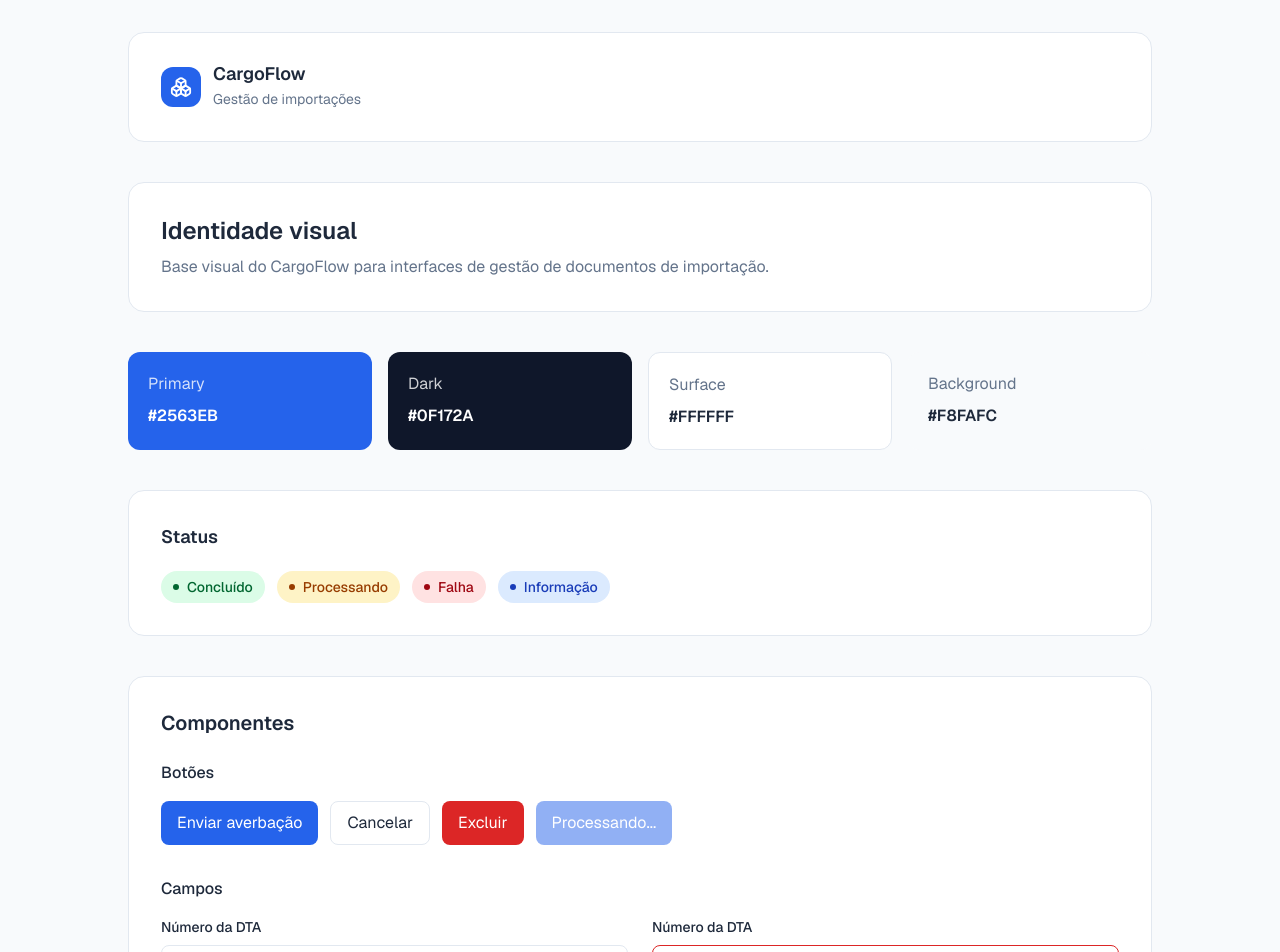
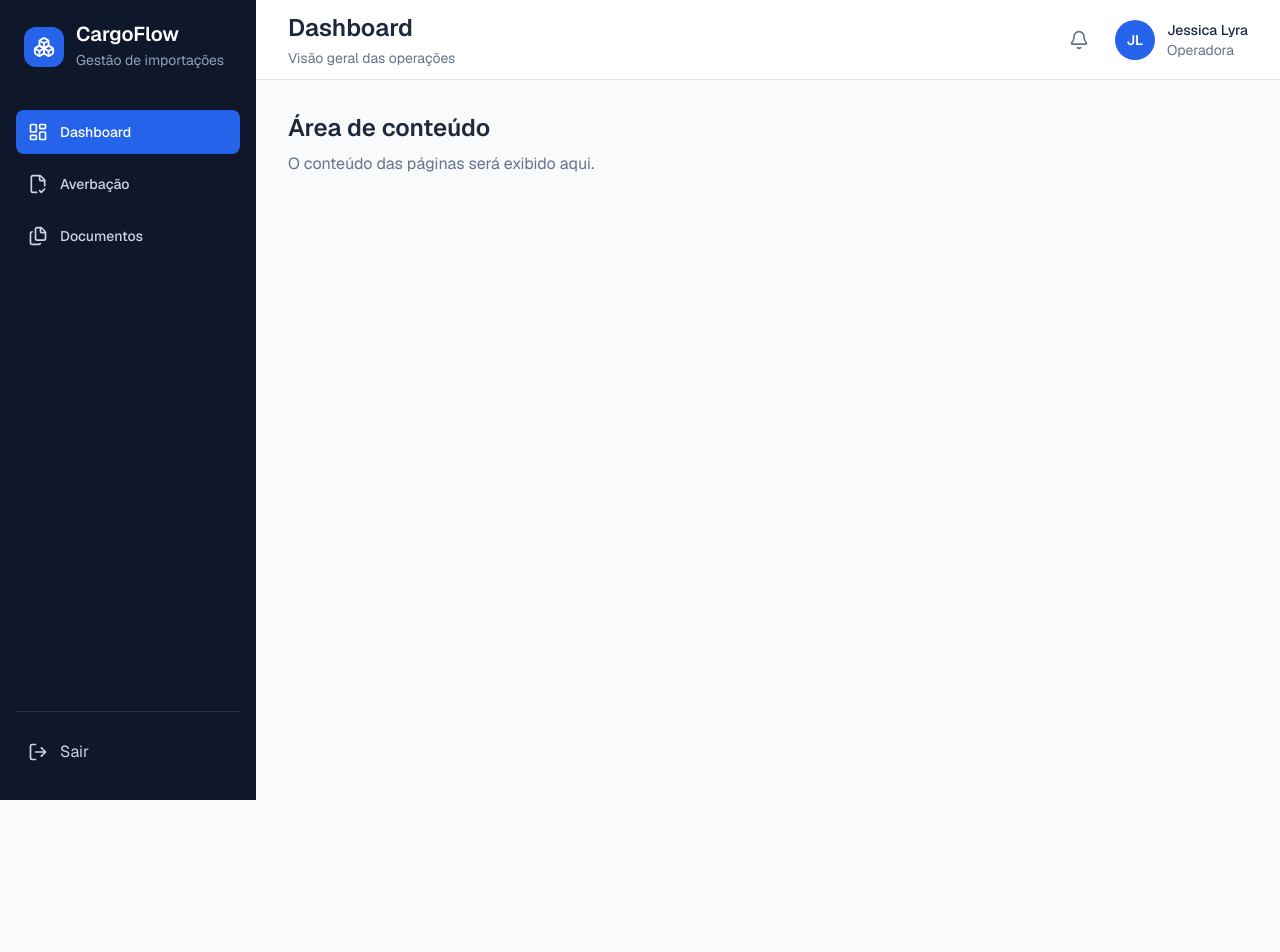
Before and after one commit to JessicaLyra/cargoflow, a Next.js app: page / in a window 1280 px wide. Shown: the top 952 px of the page. After the commit the page ends 800 px from the top, so only its background shows below. Built offline with nearby package versions, Linux system fonts and the light colour scheme.

Commit message:
feat: create responsive application layout

```diff
--- a/app/page.tsx
+++ b/app/page.tsx
@@ -1,128 +1,17 @@
-import { Logo } from "@/components/ui/Logo";
-import { Button } from "@/components/ui/Button";
-import { Input } from "@/components/ui/Input";
-import { StatusBadge } from "@/components/ui/StatusBadge";
+import { AppLayout } from "@/components/layout/AppLayout";
 
 export default function Home() {
   return (
-    <main className="min-h-screen bg-[var(--background)] p-8">
-      <div className="mx-auto max-w-5xl space-y-10">
-        <section className="rounded-2xl border border-[var(--border)] bg-white p-8">
-          <Logo />
-        </section>
+    <AppLayout>
+      <div>
+        <h2 className="text-2xl font-semibold text-[var(--text-primary)]">
+          Área de conteúdo
+        </h2>
 
-        <section className="rounded-2xl border border-[var(--border)] bg-white p-8">
-          <h1 className="text-2xl font-semibold text-[var(--text-primary)]">
-            Identidade visual
-          </h1>
-
-          <p className="mt-2 text-base text-[var(--text-secondary)]">
-            Base visual do CargoFlow para interfaces de gestão de documentos de
-            importação.
-          </p>
-        </section>
-
-        <section className="grid gap-4 sm:grid-cols-2 lg:grid-cols-4">
-          <div className="rounded-xl bg-[var(--primary)] p-5 text-white">
-            <p className="text-base opacity-80">Primary</p>
-            <p className="mt-2 font-semibold">#2563EB</p>
-          </div>
-
-          <div className="rounded-xl bg-[#0F172A] p-5 text-white">
-            <p className="text-base opacity-80">Dark</p>
-            <p className="mt-2 font-semibold">#0F172A</p>
-          </div>
-
-          <div className="rounded-xl border border-[var(--border)] bg-white p-5">
-            <p className="text-base text-[var(--text-secondary)]">Surface</p>
-            <p className="mt-2 font-semibold text-[var(--text-primary)]">
-              #FFFFFF
-            </p>
-          </div>
-
-          <div className="rounded-xl bg-[#F8FAFC] p-5">
-            <p className="text-base text-[var(--text-secondary)]">Background</p>
-            <p className="mt-2 font-semibold text-[var(--text-primary)]">
-              #F8FAFC
-            </p>
-          </div>
-        </section>
-
-        <section className="rounded-2xl border border-[var(--border)] bg-white p-8">
-          <h2 className="text-lg font-semibold text-[var(--text-primary)]">
-            Status
-          </h2>
-
-          <div className="mt-5 flex flex-wrap gap-3">
-  <StatusBadge status="success">
-    Concluído
-  </StatusBadge>
-
-  <StatusBadge status="processing">
-    Processando
-  </StatusBadge>
-
-  <StatusBadge status="error">
-    Falha
-  </StatusBadge>
-
-  <StatusBadge status="info">
-    Informação
-  </StatusBadge>
-</div>
-        </section>
-
-        <section className="rounded-2xl border border-[var(--border)] bg-white p-8">
-  <h2 className="text-xl font-semibold text-[var(--text-primary)]">
-    Componentes
-  </h2>
-
-  <div className="mt-6 space-y-8">
-    <div>
-      <h3 className="mb-4 text-base font-medium text-[var(--text-primary)]">
-        Botões
-      </h3>
-
-      <div className="flex flex-wrap gap-3">
-        <Button>Enviar averbação</Button>
-
-        <Button variant="secondary">
-          Cancelar
-        </Button>
-
-        <Button variant="danger">
-          Excluir
-        </Button>
-
-        <Button disabled>
-          Processando...
-        </Button>
+        <p className="mt-2 text-base text-[var(--text-secondary)]">
+          O conteúdo das páginas será exibido aqui.
+        </p>
       </div>
-    </div>
-
-    <div>
-      <h3 className="mb-4 text-base font-medium text-[var(--text-primary)]">
-        Campos
-      </h3>
-
-      <div className="grid gap-6 md:grid-cols-2">
-        <Input
-          id="dta-example"
-          label="Número da DTA"
-          placeholder="Informe o número da DTA"
-        />
-
-        <Input
-          id="dta-error-example"
-          label="Número da DTA"
-          placeholder="Informe o número da DTA"
-          error="Informe uma DTA válida."
-        />
-      </div>
-    </div>
-  </div>
-</section>
-      </div>
-    </main>
+    </AppLayout>
   );
 }
--- /dev/null
+++ b/components/layout/AppLayout.tsx
@@ -0,0 +1,31 @@
+"use client";
+
+import { useState } from "react";
+
+import { Header } from "@/components/layout/Header";
+import { Sidebar } from "@/components/layout/Sidebar";
+
+type AppLayoutProps = {
+  children: React.ReactNode;
+};
+
+export function AppLayout({ children }: AppLayoutProps) {
+  const [isSidebarOpen, setIsSidebarOpen] = useState(false);
+
+  return (
+    <div className="flex min-h-screen w-full bg-[var(--background)]">
+      <Sidebar
+        isOpen={isSidebarOpen}
+        onClose={() => setIsSidebarOpen(false)}
+      />
+
+      <div className="flex min-w-0 flex-1 flex-col">
+        <Header onMenuClick={() => setIsSidebarOpen(true)} />
+
+        <main className="flex-1 p-4 sm:p-6 lg:p-8">
+          {children}
+        </main>
+      </div>
+    </div>
+  );
+}
--- /dev/null
+++ b/components/layout/Header.tsx
@@ -0,0 +1,58 @@
+import { Bell, Menu } from "lucide-react";
+
+type HeaderProps = {
+  onMenuClick: () => void;
+};
+
+export function Header({ onMenuClick }: HeaderProps) {
+  return (
+    <header className="flex h-20 items-center justify-between border-b border-[var(--border)] bg-white px-4 sm:px-6 lg:px-8">
+      <div className="flex min-w-0 items-center gap-3">
+        <button
+          type="button"
+          onClick={onMenuClick}
+          aria-label="Abrir menu"
+          className="flex size-10 shrink-0 cursor-pointer items-center justify-center rounded-lg text-[var(--text-secondary)] transition-colors hover:bg-slate-100 hover:text-[var(--text-primary)] lg:hidden"
+        >
+          <Menu size={22} />
+        </button>
+
+        <div className="min-w-0">
+          <h1 className="truncate text-xl font-semibold text-[var(--text-primary)] sm:text-2xl">
+            Dashboard
+          </h1>
+
+          <p className="mt-1 hidden text-sm text-[var(--text-secondary)] sm:block">
+            Visão geral das operações
+          </p>
+        </div>
+      </div>
+
+      <div className="flex shrink-0 items-center gap-2 sm:gap-4">
+        <button
+          type="button"
+          aria-label="Notificações"
+          className="flex size-10 cursor-pointer items-center justify-center rounded-lg text-[var(--text-secondary)] transition-colors hover:bg-slate-100 hover:text-[var(--text-primary)]"
+        >
+          <Bell size={20} />
+        </button>
+
+        <div className="flex items-center gap-3">
+          <div className="flex size-10 items-center justify-center rounded-full bg-[var(--primary)] text-sm font-semibold text-white">
+            JL
+          </div>
+
+          <div className="hidden md:block">
+            <p className="text-sm font-medium text-[var(--text-primary)]">
+              Jessica Lyra
+            </p>
+
+            <p className="text-sm text-[var(--text-secondary)]">
+              Operadora
+            </p>
+          </div>
+        </div>
+      </div>
+    </header>
+  );
+}
--- /dev/null
+++ b/components/layout/Sidebar.tsx
@@ -0,0 +1,87 @@
+import {
+  FileCheck2,
+  Files,
+  LayoutDashboard,
+  LogOut,
+  X,
+} from "lucide-react";
+
+import { Logo } from "@/components/ui/Logo";
+
+type SidebarProps = {
+  isOpen: boolean;
+  onClose: () => void;
+};
+
+export function Sidebar({ isOpen, onClose }: SidebarProps) {
+  return (
+    <>
+      {isOpen && (
+        <button
+          type="button"
+          aria-label="Fechar menu"
+          onClick={onClose}
+          className="fixed inset-0 z-40 cursor-default bg-slate-950/50 lg:hidden"
+        />
+      )}
+
+      <aside
+        className={`fixed inset-y-0 left-0 z-50 flex w-64 flex-col bg-[#0F172A] px-4 py-6 transition-transform duration-300 lg:static lg:z-auto lg:min-h-screen lg:translate-x-0 ${
+          isOpen ? "translate-x-0" : "-translate-x-full"
+        }`}
+      >
+        <div className="flex items-center justify-between px-2">
+          <Logo variant="light" />
+
+          <button
+            type="button"
+            onClick={onClose}
+            aria-label="Fechar menu"
+            className="flex size-9 cursor-pointer items-center justify-center rounded-lg text-slate-400 transition-colors hover:bg-white/5 hover:text-white lg:hidden"
+          >
+            <X size={20} />
+          </button>
+        </div>
+
+        <nav className="mt-10 flex flex-1 flex-col gap-2">
+          <a
+            href="#"
+            onClick={onClose}
+            className="flex items-center gap-3 rounded-lg bg-[var(--primary)] px-3 py-3 text-sm font-medium text-white"
+          >
+            <LayoutDashboard size={20} />
+            Dashboard
+          </a>
+
+          <a
+            href="#"
+            onClick={onClose}
+            className="flex items-center gap-3 rounded-lg px-3 py-3 text-sm font-medium text-slate-300 transition-colors hover:bg-white/5 hover:text-white"
+          >
+            <FileCheck2 size={20} />
+            Averbação
+          </a>
+
+          <a
+            href="#"
+            onClick={onClose}
+            className="flex items-center gap-3 rounded-lg px-3 py-3 text-sm font-medium text-slate-300 transition-colors hover:bg-white/5 hover:text-white"
+          >
+            <Files size={20} />
+            Documentos
+          </a>
+        </nav>
+
+        <div className="border-t border-white/10 pt-4">
+          <button
+            type="button"
+            className="flex w-full cursor-pointer items-center gap-3 rounded-lg px-3 py-3 text-sm font-medium text-slate-300 transition-colors hover:bg-white/5 hover:text-white"
+          >
+            <LogOut size={20} />
+            Sair
+          </button>
+        </div>
+      </aside>
+    </>
+  );
+}
--- a/components/ui/Logo.tsx
+++ b/components/ui/Logo.tsx
@@ -2,9 +2,23 @@ import { Boxes } from "lucide-react";
 
 type LogoProps = {
   compact?: boolean;
+  variant?: "dark" | "light";
 };
 
-export function Logo({ compact = false }: LogoProps) {
+export function Logo({
+  compact = false,
+  variant = "dark",
+}: LogoProps) {
+  const textColor =
+    variant === "light"
+      ? "text-white"
+      : "text-[var(--text-primary)]";
+
+  const subtitleColor =
+    variant === "light"
+      ? "text-slate-400"
+      : "text-[var(--text-secondary)]";
+
   return (
     <div className="flex items-center gap-3">
       <div className="flex size-10 items-center justify-center rounded-xl bg-[var(--primary)] text-white">
@@ -13,11 +27,13 @@ export function Logo({ compact = false }: LogoProps) {
 
       {!compact && (
         <div className="flex flex-col">
-          <span className="text-lg font-semibold leading-none text-[var(--text-primary)]">
+          <span
+            className={`text-xl font-semibold leading-none ${textColor}`}
+          >
             CargoFlow
           </span>
 
-          <span className="mt-1.5 text-sm text-[var(--text-secondary)]">
+          <span className={`mt-1.5 text-sm ${subtitleColor}`}>
             Gestão de importações
           </span>
         </div>
```
